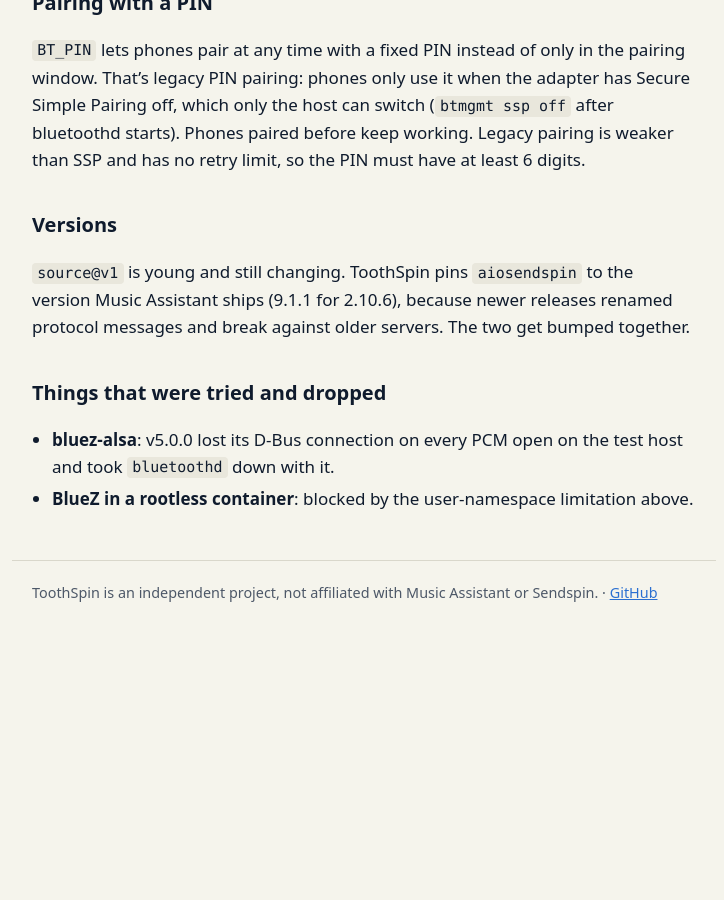
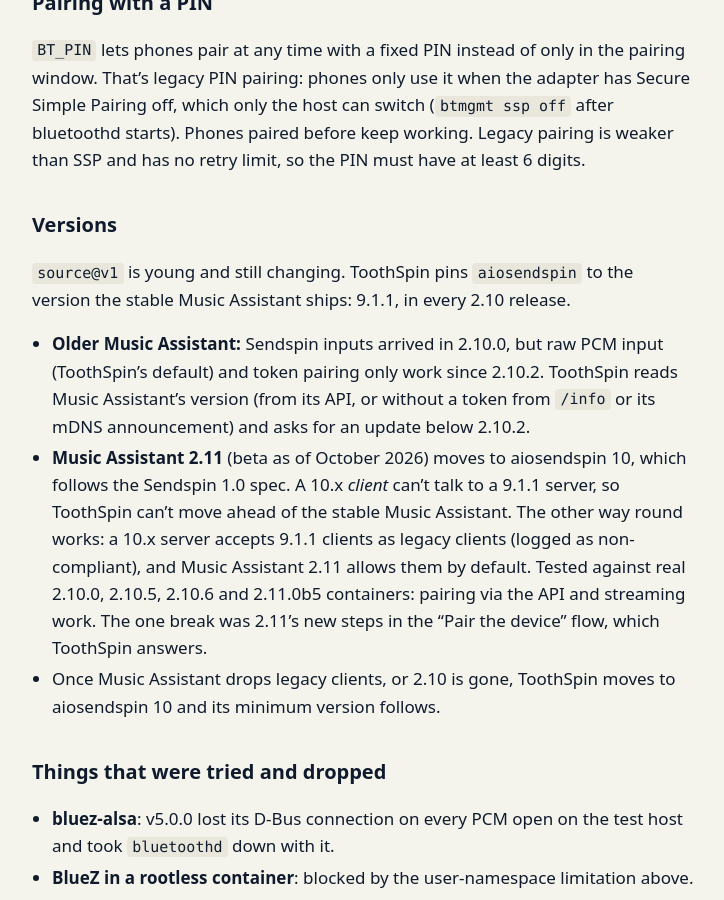
Before and after one commit to eknoes/toothspin, a Jekyll site: the page built from docs/overview.md, in a window 1280 px wide and 900 px high, scrolled down 3484 px. Shown: the whole window, without its empty margins (276-1000 px from the left). Built offline with Jekyll 4.4.1, drawn with Linux system fonts in a browser that asks for light colours; before the commit the page ends 4120 px from its top, so only the background shows below that.

Commit message:
docs: which Music Assistant versions work, and why
Co-Authored-By: Claude Opus 5.5 <noreply@anthropic.com>

```diff
--- a/docs/overview.md
+++ b/docs/overview.md
@@ -139,9 +139,23 @@ PIN must have at least 6 digits.
 ## Versions
 
 `source@v1` is young and still changing. ToothSpin pins `aiosendspin` to the
-version Music Assistant ships (9.1.1 for 2.10.6), because newer releases
-renamed protocol messages and break against older servers. The two get
-bumped together.
+version the stable Music Assistant ships: 9.1.1, in every 2.10 release.
+
+- **Older Music Assistant:** Sendspin inputs arrived in 2.10.0, but raw PCM
+  input (ToothSpin's default) and token pairing only work since 2.10.2.
+  ToothSpin reads Music Assistant's version (from its API, or without a
+  token from `/info` or its mDNS announcement) and asks for an update below
+  2.10.2.
+- **Music Assistant 2.11** (beta as of October 2026) moves to aiosendspin
+  10, which follows the Sendspin 1.0 spec. A 10.x *client* can't talk to a
+  9.1.1 server, so ToothSpin can't move ahead of the stable Music Assistant.
+  The other way round works: a 10.x server accepts 9.1.1 clients as legacy
+  clients (logged as non-compliant), and Music Assistant 2.11 allows them by
+  default. Tested against real 2.10.0, 2.10.5, 2.10.6 and 2.11.0b5
+  containers: pairing via the API and streaming work. The one break was
+  2.11's new steps in the "Pair the device" flow, which ToothSpin answers.
+- Once Music Assistant drops legacy clients, or 2.10 is gone, ToothSpin
+  moves to aiosendspin 10 and its minimum version follows.
 
 ## Things that were tried and dropped
 
```
Also changed, not shown: docs/faq.md (+7 -0 lines).
